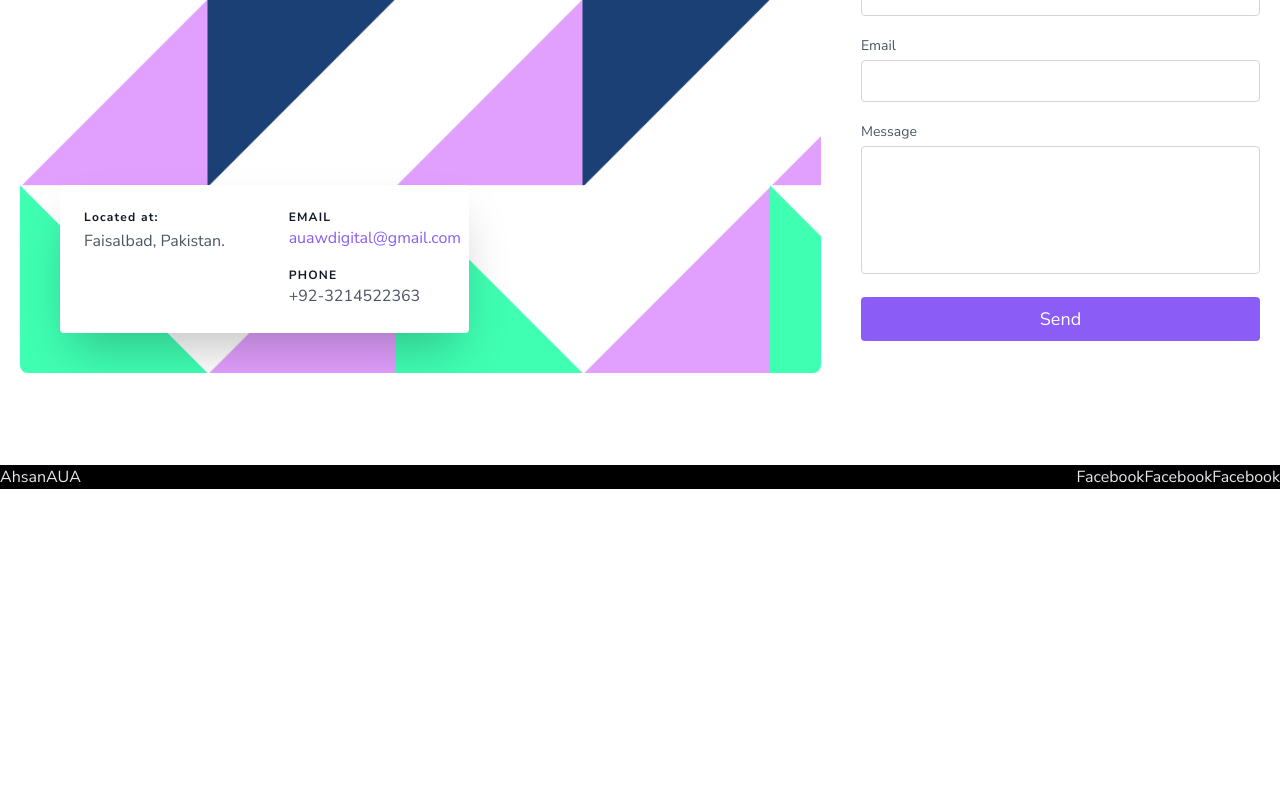
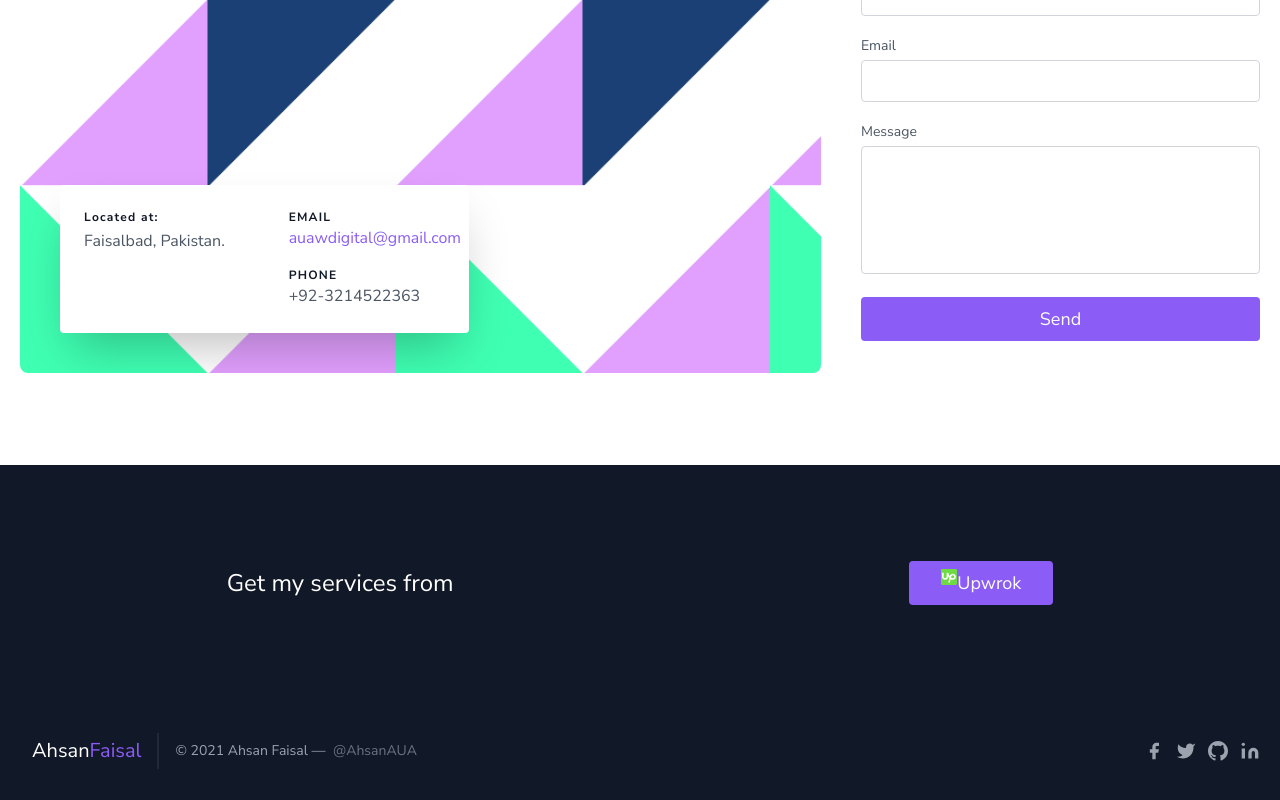
Before and after one commit to AUAboi/auaportfolio, a Vue app: page / in a window 1280 px wide. Shown: the part 2358-3158 px from the top of the page. Before the commit the page ends 2847 px from the top, so only its background shows below. Built offline with nearby package versions, Linux system fonts and the light colour scheme.

Commit message:
services section

```diff
--- a/src/App.vue
+++ b/src/App.vue
@@ -6,6 +6,8 @@
 		<MySkills @show-modal="true" id="skills" />
 		<Portfolio id="portfolio" />
 		<Contact id="contact" />
+
+		<Services />
 		<Footer />
 	</main>
 </template>
@@ -19,6 +21,7 @@ import About from "@/components/About";
 import MySkills from "@/components/MySkills";
 import Portfolio from "@/components/Portfolio";
 import Contact from "@/components/Contact";
+import Services from "@/components/Services";
 
 export default {
 	name: "App",
@@ -29,6 +32,7 @@ export default {
 		MySkills,
 		Portfolio,
 		Contact,
+		Services,
 		Footer
 	}
 };
--- /dev/null
+++ b/src/components/Services.vue
@@ -0,0 +1,41 @@
+<template>
+	<section class="text-gray-400 bg-gray-900 body-font">
+		<div class="container px-5 py-24 mx-auto">
+			<div
+				class="lg:w-2/3 flex flex-col sm:flex-row sm:items-center items-start mx-auto"
+			>
+				<h1
+					class="flex-grow sm:pr-16 text-2xl font-medium title-font text-white"
+				>
+					Get my services from
+				</h1>
+				<button
+					class="flex align-middle flex-shrink-0 text-white bg-purple-500 border-0 py-2 px-8 focus:outline-none hover:bg-purple-600 rounded text-lg mt-10 sm:mt-0"
+				>
+					<svg
+						class="w-4"
+						enable-background="new 0 0 2500 2500"
+						viewBox="0 0 2500 2500"
+						xmlns="http://www.w3.org/2000/svg"
+					>
+						<path
+							d="m2315.4 0h-2130.7c-102 0-184.7 80.2-184.7 179.1v2141.7c0 99 82.7 179.2 184.7 179.2h2130.7c102 0 184.6-80.3 184.6-179.2v-2141.7c0-98.9-82.6-179.1-184.6-179.1z"
+							fill="#6fda44"
+						/>
+						<path
+							d="m1834.6 1453.7c-98.4 0-190.5-41.7-274.3-109.6l20.4-95.8.9-3.5c18.2-102 75.8-273.3 253-273.3 132.9 0 241 108.3 241 241.3-.4 132.6-108.5 240.9-241 240.9zm0-726.7c-226.4 0-401.9 147.3-473.2 389.5-109-163.7-191.4-360.2-239.7-525.7h-243.6v634.8c0 125.1-101.9 227.1-226.9 227.1s-226.8-102-226.8-227.1v-634.8h-243.7v634.8c-.9 260 210.5 473.4 470.1 473.4s471-213.4 471-473.4v-106.5c47.4 98.9 105.4 198.7 175.9 287.5l-149.3 702.7h249.5l108.1-509.7c94.8 60.8 203.8 98.9 328.8 98.9 267.2 0 484.7-219.2 484.7-486.7-.2-267-217.7-484.8-484.9-484.8z"
+							fill="#fff"
+						/></svg
+					>Upwrok
+				</button>
+			</div>
+		</div>
+	</section>
+</template>
+
+<script>
+export default {};
+</script>
+
+<style>
+</style>
--- a/src/components/cards/AppProjectCard.vue
+++ b/src/components/cards/AppProjectCard.vue
@@ -1,5 +1,5 @@
 <template>
-	<article class="p-4">
+	<article class="m-4">
 		<div class="border-2 border-gray-200 rounded-lg overflow-hidden">
 			<img
 				class="lg:h-48 md:h-36 w-full object-cover object-center"
--- a/src/components/layouts/Footer.vue
+++ b/src/components/layouts/Footer.vue
@@ -1,19 +1,98 @@
 <template>
-	<footer class="flex justify-between bg-black text-gray-200">
-		<p>AhsanAUA</p>
-		<ul class="flex">
-			<li>Facebook</li>
-			<li>Facebook</li>
-			<li>Facebook</li>
-		</ul>
+	<footer class="text-gray-400 bg-gray-900 body-font">
+		<div
+			class="container px-5 py-8 mx-auto flex items-center sm:flex-row flex-col"
+		>
+			<a
+				class="flex title-font font-medium items-center md:justify-start justify-center text-white"
+			>
+				<span class="ml-3 text-xl"
+					>Ahsan<span class="text-purple-500">Faisal</span></span
+				>
+			</a>
+			<p
+				class="text-sm text-gray-400 sm:ml-4 sm:pl-4 sm:border-l-2 sm:border-gray-800 sm:py-2 sm:mt-0 mt-4"
+			>
+				© 2021 Ahsan Faisal —
+				<a
+					href="https://twitter.com/ahsan_aua"
+					class="text-gray-500 ml-1"
+					target="_blank"
+					rel="noopener noreferrer"
+					>@AhsanAUA</a
+				>
+			</p>
+			<span
+				class="inline-flex sm:ml-auto sm:mt-0 mt-4 justify-center sm:justify-start"
+			>
+				<a class="text-gray-400">
+					<svg
+						fill="currentColor"
+						stroke-linecap="round"
+						stroke-linejoin="round"
+						stroke-width="2"
+						class="w-5 h-5"
+						viewBox="0 0 24 24"
+					>
+						<path
+							d="M18 2h-3a5 5 0 00-5 5v3H7v4h3v8h4v-8h3l1-4h-4V7a1 1 0 011-1h3z"
+						></path>
+					</svg>
+				</a>
+				<a class="ml-3 text-gray-400">
+					<svg
+						fill="currentColor"
+						stroke-linecap="round"
+						stroke-linejoin="round"
+						stroke-width="2"
+						class="w-5 h-5"
+						viewBox="0 0 24 24"
+					>
+						<path
+							d="M23 3a10.9 10.9 0 01-3.14 1.53 4.48 4.48 0 00-7.86 3v1A10.66 10.66 0 013 4s-4 9 5 13a11.64 11.64 0 01-7 2c9 5 20 0 20-11.5a4.5 4.5 0 00-.08-.83A7.72 7.72 0 0023 3z"
+						></path>
+					</svg>
+				</a>
+				<a class="ml-3 text-gray-400">
+					<svg
+						fill="currentColor"
+						stroke="currentColor"
+						stroke-linecap="round"
+						stroke-linejoin="round"
+						stroke-width="0"
+						class="w-5 h-5"
+						viewBox="0 0 24 24"
+					>
+						<path
+							d="M12 0c-6.626 0-12 5.373-12 12 0 5.302 3.438 9.8 8.207 11.387.599.111.793-.261.793-.577v-2.234c-3.338.726-4.033-1.416-4.033-1.416-.546-1.387-1.333-1.756-1.333-1.756-1.089-.745.083-.729.083-.729 1.205.084 1.839 1.237 1.839 1.237 1.07 1.834 2.807 1.304 3.492.997.107-.775.418-1.305.762-1.604-2.665-.305-5.467-1.334-5.467-5.931 0-1.311.469-2.381 1.236-3.221-.124-.303-.535-1.524.117-3.176 0 0 1.008-.322 3.301 1.23.957-.266 1.983-.399 3.003-.404 1.02.005 2.047.138 3.006.404 2.291-1.552 3.297-1.23 3.297-1.23.653 1.653.242 2.874.118 3.176.77.84 1.235 1.911 1.235 3.221 0 4.609-2.807 5.624-5.479 5.921.43.372.823 1.102.823 2.222v3.293c0 .319.192.694.801.576 4.765-1.589 8.199-6.086 8.199-11.386 0-6.627-5.373-12-12-12z"
+						/>
+					</svg>
+				</a>
+				<a class="ml-3 text-gray-400">
+					<svg
+						fill="currentColor"
+						stroke="currentColor"
+						stroke-linecap="round"
+						stroke-linejoin="round"
+						stroke-width="0"
+						class="w-5 h-5"
+						viewBox="0 0 24 24"
+					>
+						<path
+							stroke="none"
+							d="M16 8a6 6 0 016 6v7h-4v-7a2 2 0 00-2-2 2 2 0 00-2 2v7h-4v-7a6 6 0 016-6zM2 9h4v12H2z"
+						></path>
+						<circle cx="4" cy="4" r="2" stroke="none"></circle>
+					</svg>
+				</a>
+			</span>
+		</div>
 	</footer>
 </template>
 
 <script>
 export default {
-	name: "Footer"
+	name: "Footer",
+	components: {}
 };
 </script>
-
-<style>
-</style>
--- a/src/components/modals/AppModal.vue
+++ b/src/components/modals/AppModal.vue
@@ -7,7 +7,7 @@
 		leave-from-class="opacity-100"
 		leave-to-class="opacity-0"
 	>
-		<div class="fixed z-10 inset-0 overflow-y-auto bg-black bg-opacity-50">
+		<div class="fixed inset-0 overflow-y-auto bg-black bg-opacity-50 z-50">
 			<div
 				@click.self="$emit('close')"
 				class="flex items-start justify-center min-h-screen pt-10 text-center"
```
